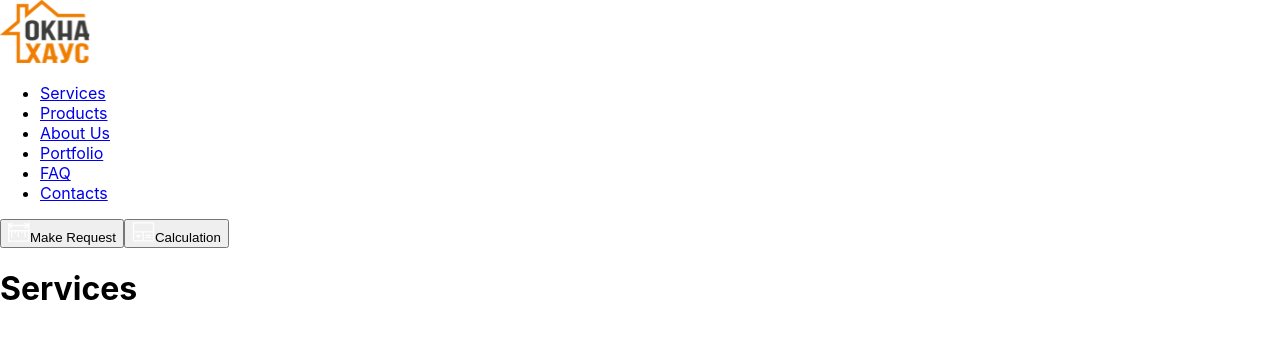
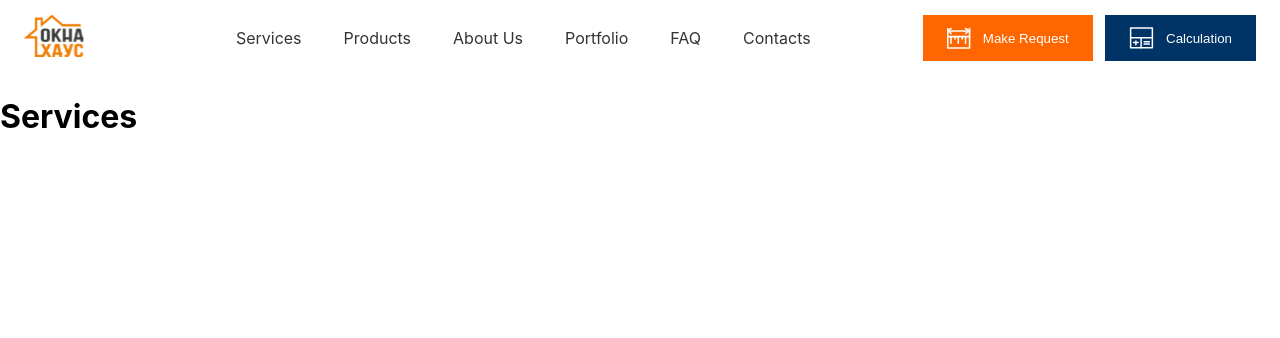
Before and after one commit to PixelNinja123/react-router, a React (Create React App) app: page / in a window 1280 px wide. Shown: the top 338 px of the page. Built offline with nearby package versions, Linux system fonts and the light colour scheme.

Commit message:
Update Nav.module.css

```diff
--- a/src/layout/Nav.module.css
+++ b/src/layout/Nav.module.css
@@ -1,54 +1,53 @@
-/* src/layout/Nav.module.css */
-.navbar {
+.header {
   display: flex;
   justify-content: space-between;
   align-items: center;
-  padding: 10px 20px;
+  padding: 12px 24px;
 }
 
-.logo img {
-  height: 40px; /* Задайте нужный размер */
+.brand img {
+  height: 42px;
 }
 
-.navLinks {
+.menu {
   list-style-type: none;
   display: flex;
-  gap: 15px;
+  gap: 18px;
 }
 
-.navLinks li {
-  margin: 0 10px;
+.menu li {
+  margin: 0 12px;
 }
 
-.navLinks a {
+.menu a {
   text-decoration: none;
-  color: #000;
+  color: #333;
 }
 
-.navButtons {
+.actions {
   display: flex;
-  gap: 10px;
+  gap: 12px;
 }
 
-.requestButton, .calculationButton {
+.requestBtn, .calcBtn {
   display: flex;
   align-items: center;
   background-color: transparent;
   border: none;
-  padding: 10px 20px;
+  padding: 12px 24px;
   cursor: pointer;
-  color: white;
+  color: #fff;
 }
 
-.requestButton {
-  background-color: orange;
+.requestBtn {
+  background-color: #ff6600;
 }
 
-.calculationButton {
-  background-color: navy;
+.calcBtn {
+  background-color: #003366;
 }
 
-.buttonIcon {
-  margin-right: 10px;
-  height: 20px; /* Задайте нужный размер */
+.icon {
+  margin-right: 12px;
+  height: 22px;
 }
```
